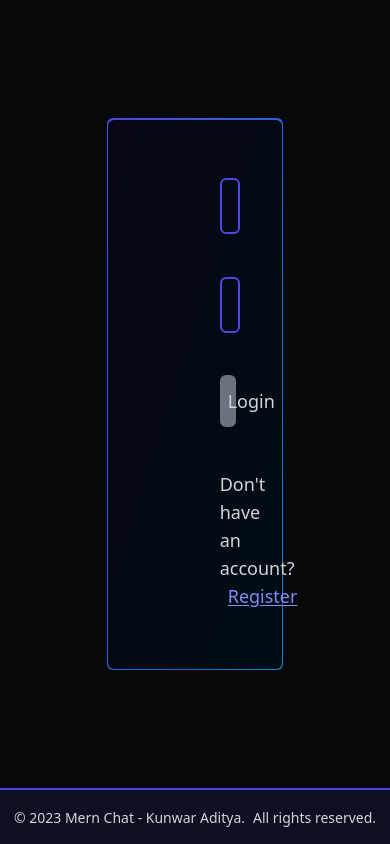
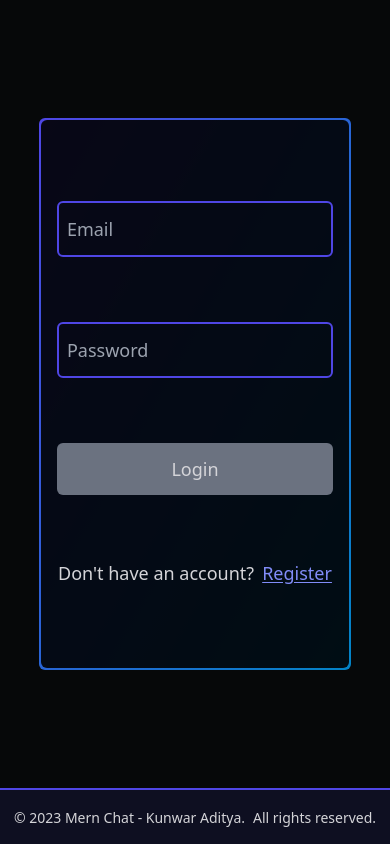
Before and after one commit to Kunwar-Aditya-Codes/chat-app, a React (Vite) app in the folder client/: page /login in a window 390 px wide. Built offline with nearby package versions, Linux system fonts and the light colour scheme.

Commit message:
responsive: login page

```diff
--- a/client/src/pages/Login.jsx
+++ b/client/src/pages/Login.jsx
@@ -57,11 +57,11 @@ const Login = () => {
 
   return (
     <div className='h-full flex items-center justify-center'>
-      <div className='h-[70%] w-[45%] flex items-center justify-center bg-gradient-to-br from-indigo-600 to-sky-600 rounded-md'>
-        <div className='h-[99.5%] w-[99.5%] bg-black/90 rounded-md'>
+      <div className='h-[70%] md:w-[45%] w-[80%] flex items-center justify-center bg-gradient-to-br from-indigo-600 to-sky-600 rounded-md p-[0.12rem]'>
+        <div className='h-full w-full bg-black/90 rounded-md'>
           <form
             onSubmit={handleSubmit}
-            className='flex flex-col mx-24 justify-evenly text-lg p-4 h-full'
+            className='flex flex-col  justify-evenly text-lg p-4  w-full max-w-[24rem] mx-auto  items-center h-full'
           >
             <input
               type='email'
@@ -69,7 +69,7 @@ const Login = () => {
               value={userInput.email}
               onChange={handleChange}
               placeholder='Email'
-              className='outline-none bg-transparent border-2 border-indigo-600 rounded-md py-3 px-2'
+              className='outline-none bg-transparent border-2 border-indigo-600 rounded-md w-full  py-3 px-2'
             />
 
             <input
@@ -78,13 +78,13 @@ const Login = () => {
               value={userInput.password}
               onChange={handleChange}
               placeholder='Password'
-              className='outline-none bg-transparent border-2 border-indigo-600 rounded-md py-3 px-2'
+              className='outline-none bg-transparent border-2 border-indigo-600 rounded-md w-full py-3 px-2'
             />
 
             <button
               type='submit'
               disabled={isLoading || !userInput.email || !userInput.password}
-              className='outline-none bg-indigo-600 rounded-md py-3 px-2 disabled:bg-gray-500 disabled:cursor-not-allowed'
+              className='outline-none bg-indigo-600 rounded-md py-3 px-2 w-full disabled:bg-gray-500 disabled:cursor-not-allowed'
             >
               Login
             </button>
```
